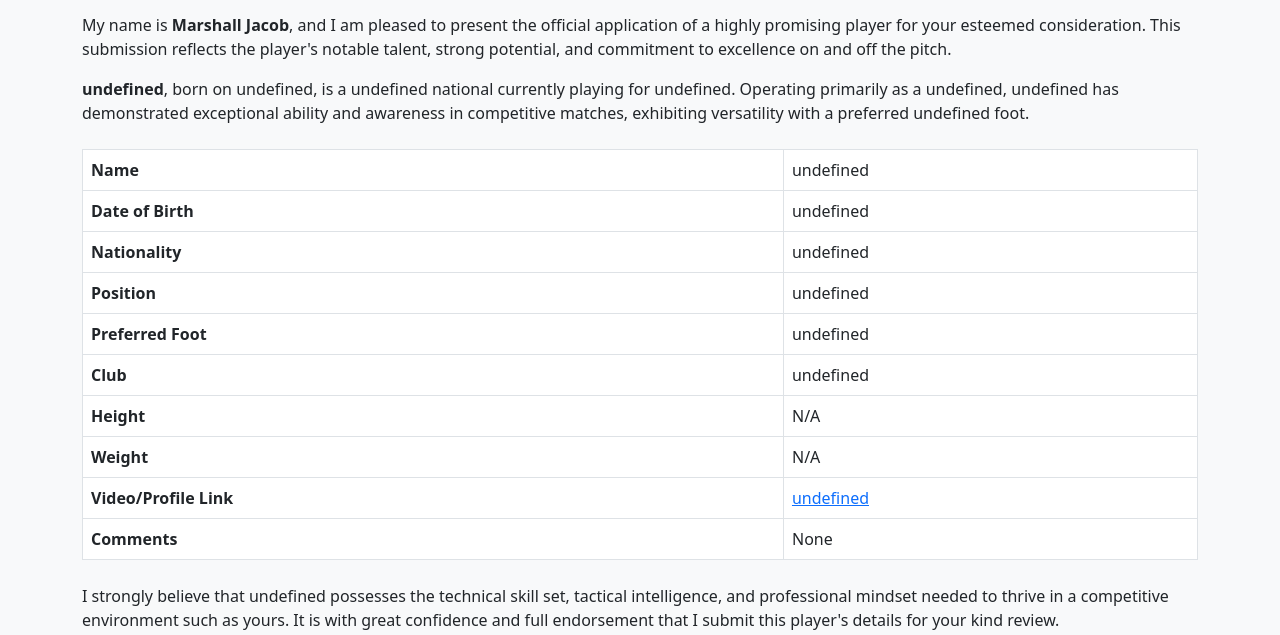
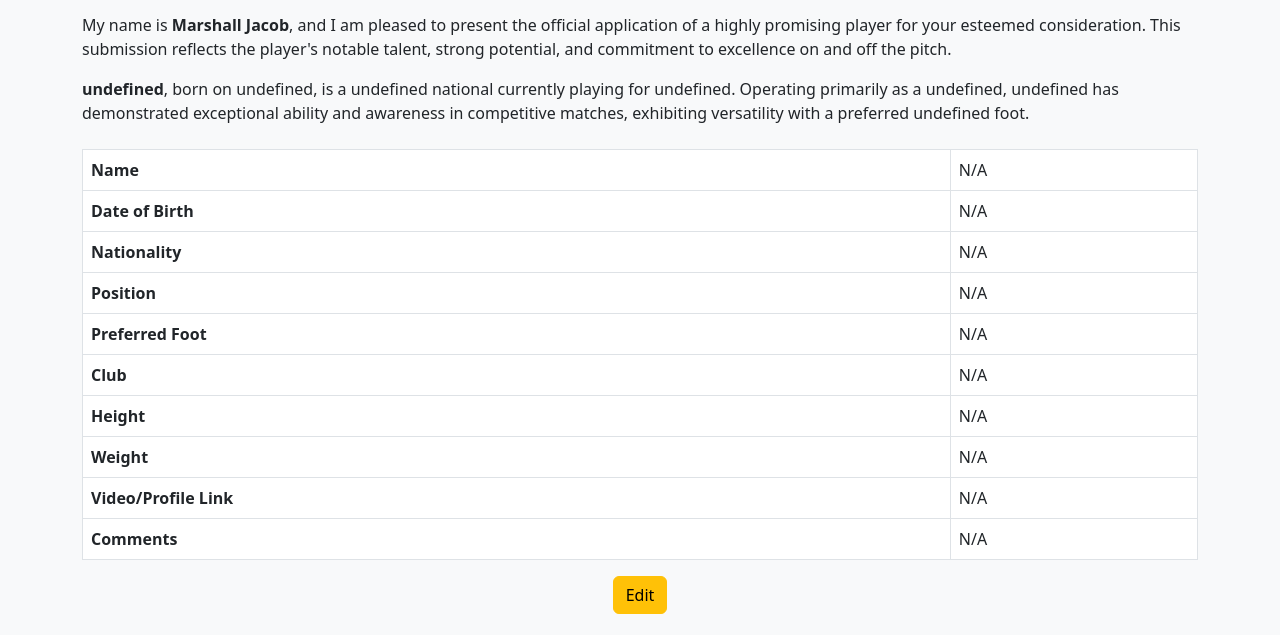
Before and after one commit to marshall294/Mathcloud-Sports-transfermarkt, a plain HTML site: page preview.html in a window 1280 px wide. Shown: the part 137-772 px from the top of the page. Drawn offline with nearby package versions, Linux system fonts and the light colour scheme.

Commit message:
Update preview.html

```diff
--- a/preview.html
+++ b/preview.html
@@ -1,10 +1,10 @@
 <!DOCTYPE html>
 <html lang="en">
 <head>
-  <meta charset="UTF-8">
-  <meta name="viewport" content="width=device-width, initial-scale=1.0">
+  <meta charset="UTF-8" />
+  <meta name="viewport" content="width=device-width, initial-scale=1.0"/>
   <title>Player Submission Preview</title>
-  <link href="https://cdn.jsdelivr.net/npm/bootstrap@5.3.0/dist/css/bootstrap.min.css" rel="stylesheet">
+  <link href="https://cdn.jsdelivr.net/npm/bootstrap@5.3.0/dist/css/bootstrap.min.css" rel="stylesheet"/>
 </head>
 <body class="bg-light">
   <div class="container py-5">
@@ -13,49 +13,103 @@
     <table class="table table-bordered">
       <tbody id="playerDetails"></tbody>
     </table>
+    <div class="d-flex justify-content-center gap-3">
+      <button id="editBtn" class="btn btn-warning">Edit</button>
+      <button id="updateBtn" class="btn btn-success d-none">Update to Firebase</button>
+    </div>
     <div id="conclusion" class="mt-4"></div>
   </div>
 
+  <script src="https://www.gstatic.com/firebasejs/9.23.0/firebase-app-compat.js"></script>
+  <script src="https://www.gstatic.com/firebasejs/9.23.0/firebase-firestore-compat.js"></script>
   <script>
+    const firebaseConfig = {
+      apiKey: "AIzaSyCWD0IVYLfJlHbvzFORG-yoNieLY6LLJ1k",
+      authDomain: "soccer-768a2.firebaseapp.com",
+      projectId: "soccer-768a2",
+      storageBucket: "soccer-768a2.appspot.com",
+      messagingSenderId: "167448274735",
+      appId: "1:167448274735:web:3c097133b333c5089a63da"
+    };
+    firebase.initializeApp(firebaseConfig);
+    const db = firebase.firestore();
+
     const params = new URLSearchParams(window.location.search);
     const data = Object.fromEntries(params.entries());
-
     const introDiv = document.getElementById("intro");
     const tableBody = document.getElementById("playerDetails");
     const conclusionDiv = document.getElementById("conclusion");
-
-    const introParagraph = `
-      <p>Dear Transfermarkt Team,</p>
-      <p>My name is <strong>Marshall Jacob</strong>, and I am pleased to present the official application of a highly promising player for your esteemed consideration. This submission reflects the player's notable talent, strong potential, and commitment to excellence on and off the pitch.</p>
-      <p><strong>${data.name}</strong>, born on ${data.dob}, is a ${data.nationality} national currently playing for ${data.club}. Operating primarily as a ${data.position}, ${data.name} has demonstrated exceptional ability and awareness in competitive matches, exhibiting versatility with a preferred ${data.foot} foot.</p>
-    `;
-    introDiv.innerHTML = introParagraph;
+    const editBtn = document.getElementById("editBtn");
+    const updateBtn = document.getElementById("updateBtn");
 
     const fields = [
-      ["Name", data.name],
-      ["Date of Birth", data.dob],
-      ["Nationality", data.nationality],
-      ["Position", data.position],
-      ["Preferred Foot", data.foot],
-      ["Club", data.club],
-      ["Height", data.height || "N/A"],
-      ["Weight", data.weight || "N/A"],
-      ["Video/Profile Link", `<a href='${data.links}' target='_blank'>${data.links}</a>`],
-      ["Comments", data.comments || "None"]
+      ["Name", "name"],
+      ["Date of Birth", "dob"],
+      ["Nationality", "nationality"],
+      ["Position", "position"],
+      ["Preferred Foot", "foot"],
+      ["Club", "club"],
+      ["Height", "height"],
+      ["Weight", "weight"],
+      ["Video/Profile Link", "links"],
+      ["Comments", "comments"]
     ];
 
-    fields.forEach(([key, value]) => {
-      const row = document.createElement("tr");
-      row.innerHTML = `<th>${key}</th><td>${value}</td>`;
-      tableBody.appendChild(row);
+    function renderTable(editable = false) {
+      tableBody.innerHTML = "";
+      fields.forEach(([label, key]) => {
+        const value = data[key] || "";
+        const row = document.createElement("tr");
+        const cell = editable
+          ? `<input class="form-control" type="text" name="${key}" value="${value}">`
+          : (key === "links" && value)
+            ? `<a href="${value}" target="_blank">${value}</a>`
+            : value || "N/A";
+        row.innerHTML = `<th>${label}</th><td>${cell}</td>`;
+        tableBody.appendChild(row);
+      });
+    }
+
+    function renderIntroConclusion() {
+      introDiv.innerHTML = `
+        <p>Dear Transfermarkt Team,</p>
+        <p>My name is <strong>Marshall Jacob</strong>, and I am pleased to present the official application of a highly promising player for your esteemed consideration. This submission reflects the player's notable talent, strong potential, and commitment to excellence on and off the pitch.</p>
+        <p><strong>${data.name}</strong>, born on ${data.dob}, is a ${data.nationality} national currently playing for ${data.club}. Operating primarily as a ${data.position}, ${data.name} has demonstrated exceptional ability and awareness in competitive matches, exhibiting versatility with a preferred ${data.foot} foot.</p>
+      `;
+      conclusionDiv.innerHTML = `
+        <p>I strongly believe that ${data.name} possesses the technical skill set, tactical intelligence, and professional mindset needed to thrive in a competitive environment such as yours. It is with great confidence and full endorsement that I submit this player's details for your kind review.</p>
+        <p>Should you require any further information or supporting documentation, please do not hesitate to contact me.</p>
+        <p>Kind regards,<br><strong>Marshall Jacob</strong></p>
+      `;
+    }
+
+    editBtn.addEventListener("click", () => {
+      renderTable(true);
+      updateBtn.classList.remove("d-none");
     });
 
-    const conclusionParagraph = `
-      <p>I strongly believe that ${data.name} possesses the technical skill set, tactical intelligence, and professional mindset needed to thrive in a competitive environment such as yours. It is with great confidence and full endorsement that I submit this player's details for your kind review.</p>
-      <p>Should you require any further information or supporting documentation, please do not hesitate to contact me.</p>
-      <p>Kind regards,<br><strong>Marshall Jacob</strong></p>
-    `;
-    conclusionDiv.innerHTML = conclusionParagraph;
+    updateBtn.addEventListener("click", async () => {
+      const inputs = document.querySelectorAll("input");
+      inputs.forEach(input => {
+        data[input.name] = input.value;
+      });
+      renderTable(false);
+      renderIntroConclusion();
+      updateBtn.classList.add("d-none");
+
+      try {
+        await db.collection("transfermarktApplications").add({
+          ...data,
+          timestamp: new Date()
+        });
+        alert("Player profile successfully updated in Firebase.");
+      } catch (err) {
+        alert("Error updating data: " + err.message);
+      }
+    });
+
+    renderIntroConclusion();
+    renderTable();
   </script>
 </body>
 </html>
```
